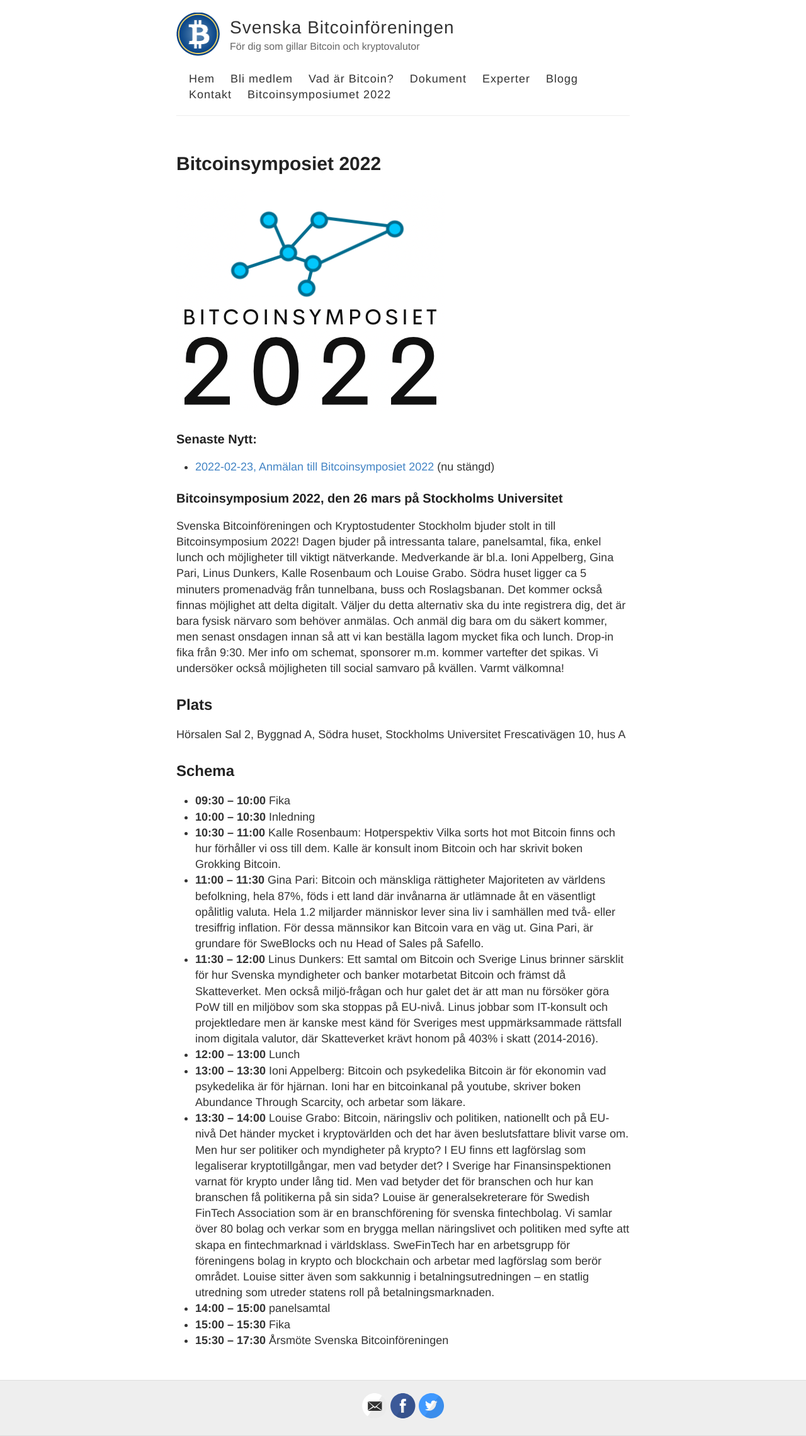
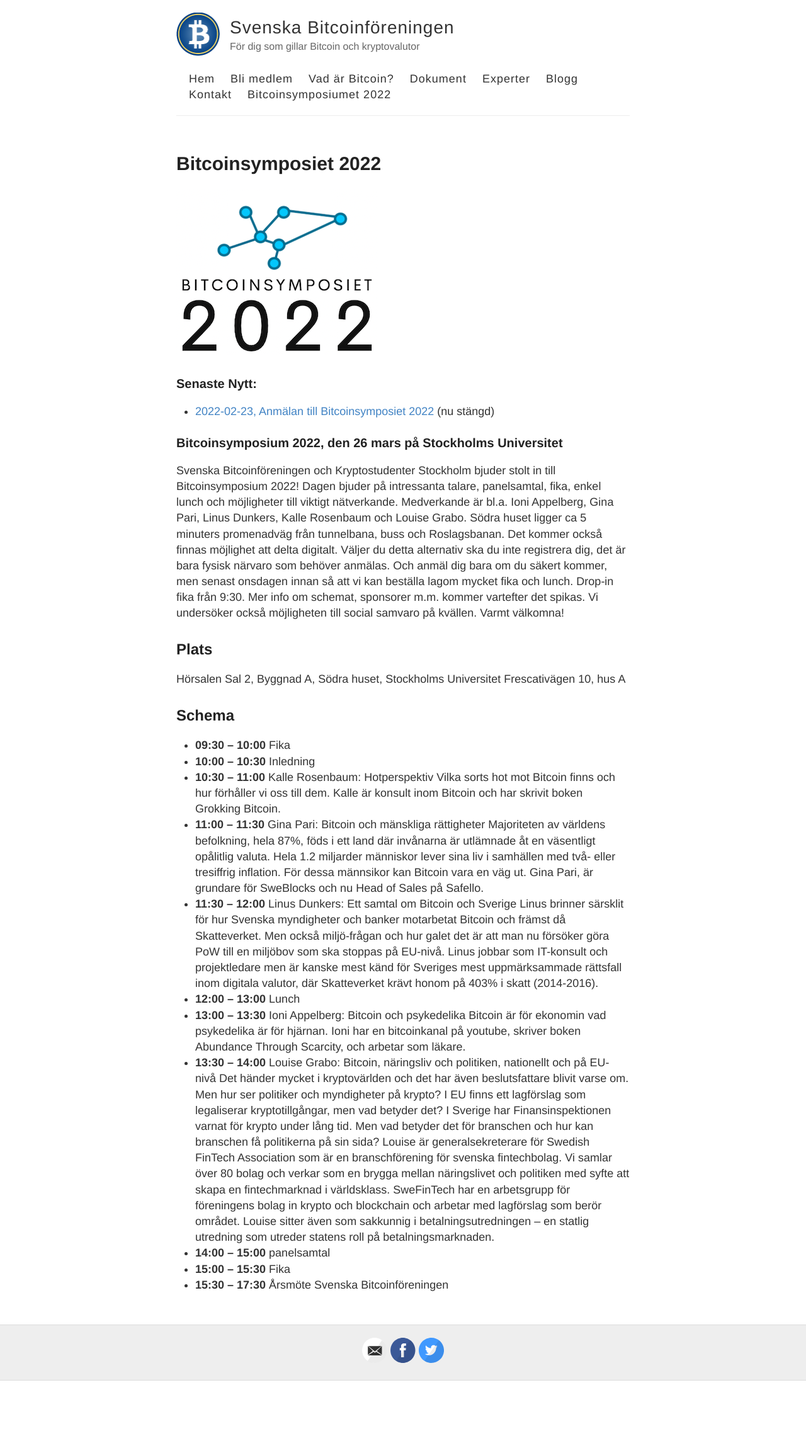
Before and after one commit to bitcoinforeningen/bitcoinforeningen.github.io, a Jekyll site: the page built from symposium2022.md, in a window 1280 px wide. Shown: the whole page at 63% size. Built offline with Jekyll 4.4.1, drawn with Linux system fonts in a browser that asks for light colours; after the commit the page ends 2192 px from its top, so only the background shows below that.

Commit message:
Update symposium2022.md

```diff
--- a/symposium2022.md
+++ b/symposium2022.md
@@ -3,7 +3,7 @@ layout: page
 title: Bitcoinsymposiet 2022
 permalink: /symposium2022
 ---
-![Bitcoinsymposiet 2022](/images/symposium2022_logo.png)
+![Bitcoinsymposiet 2022](/images/symposium2022_logo2.png)
 
 ### Senaste Nytt:
 - [2022-02-23, Anmälan till Bitcoinsymposiet 2022](https://www.eventbrite.se/e/bitcoinsymposium-2022-biljetter-200760228247) (nu stängd)
```
